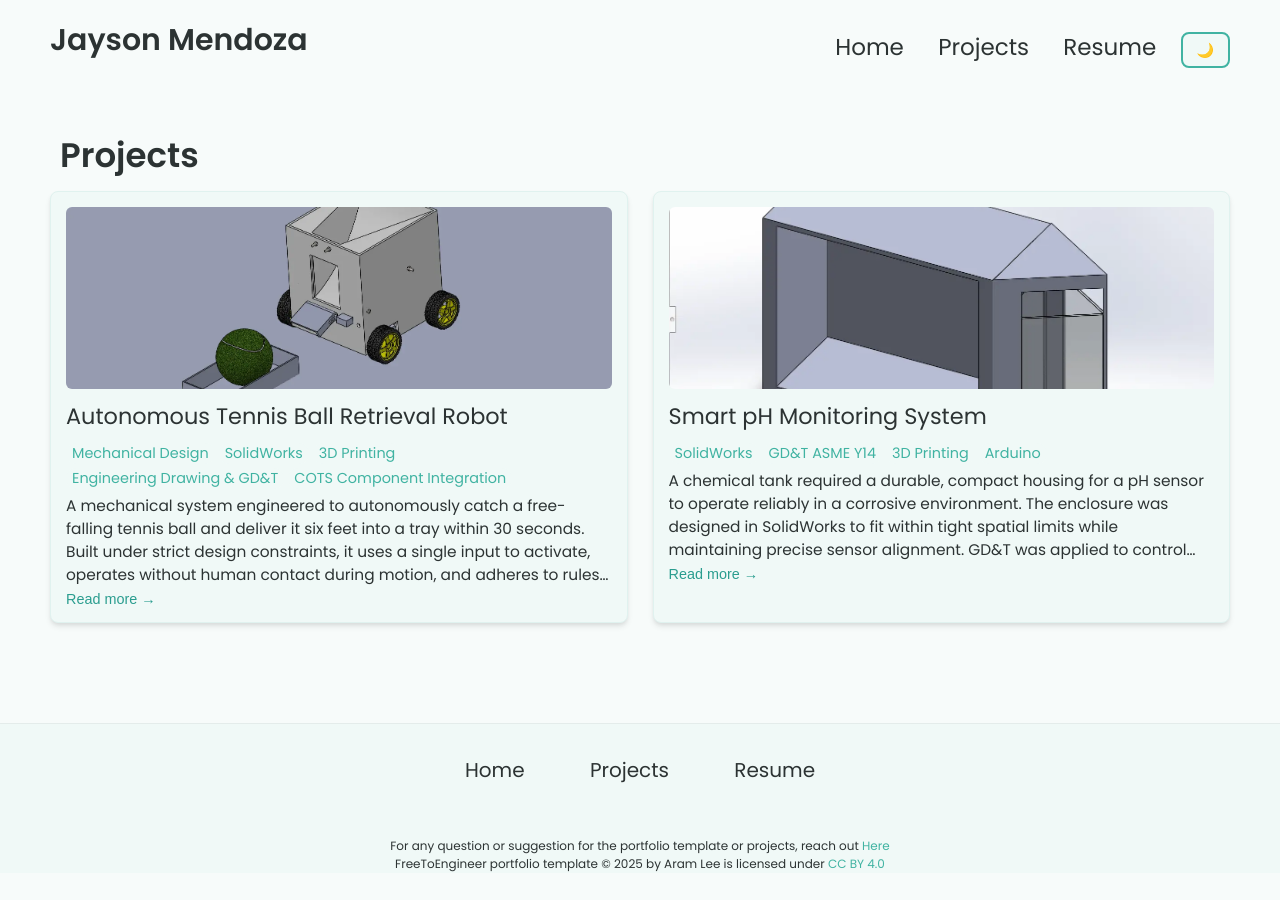
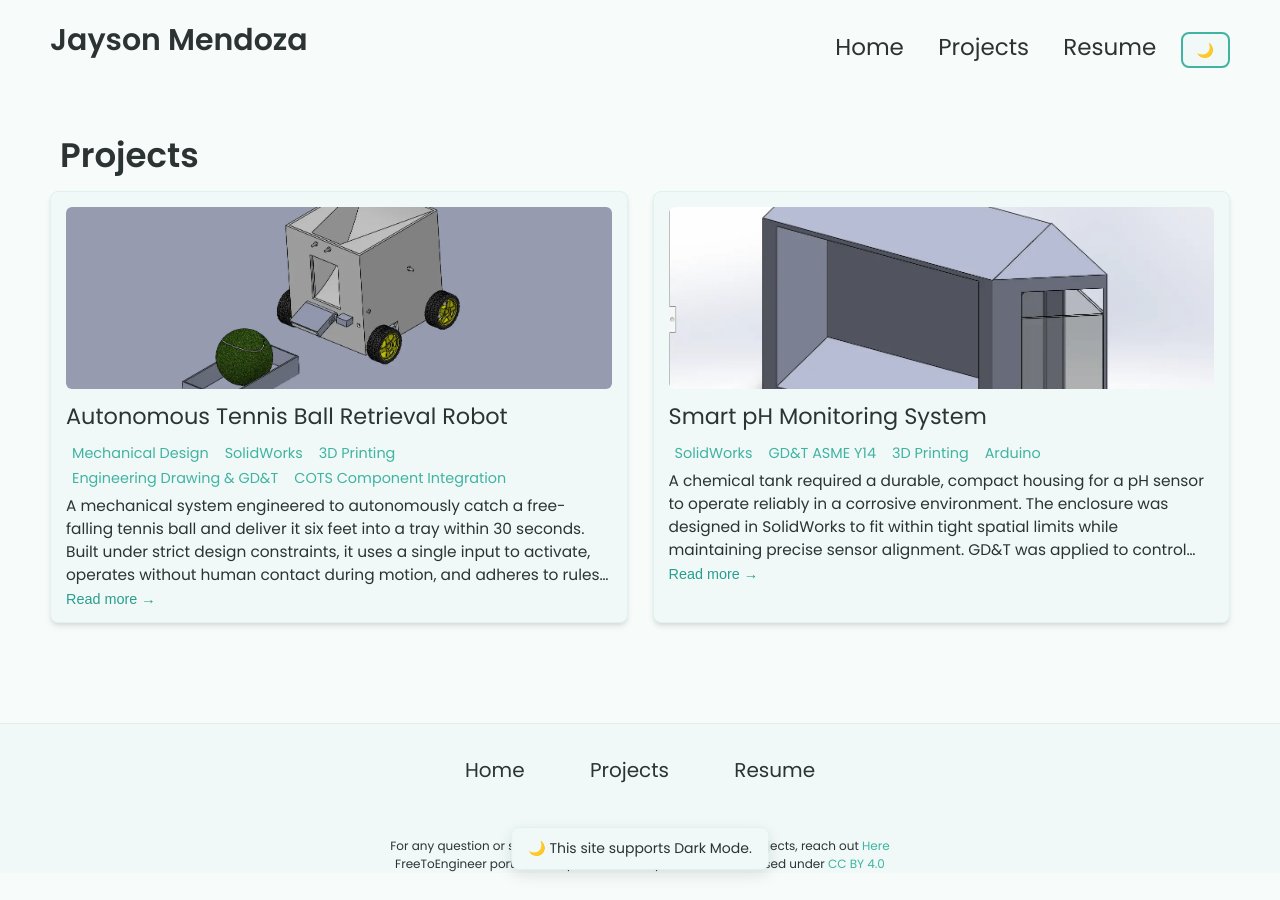
Before and after one commit to jaysonmendoza/jaysonmendoza.github.io, a Jekyll site: the page built from projects.html, in a window 1280 px wide. Built offline with Jekyll 4.4.1, drawn with Linux system fonts in a browser that asks for light colours; some of the changed lines change nothing that is shown.

Commit message:
Update wrapper.html

```diff
--- a/_layouts/wrapper.html
+++ b/_layouts/wrapper.html
@@ -1,3 +1,4 @@
+
 <!DOCTYPE html>
 <html lang="en">
 <head>
@@ -13,15 +14,6 @@
   <link rel="stylesheet" href="/css/styles.css" />
   <link rel="stylesheet" href="/css/syntax.css" />
 
-  <!-- Theme setup runs as early as possible -->
-  <script>
-    const savedTheme = localStorage.getItem('theme');
-    const prefersDark = window.matchMedia('(prefers-color-scheme: dark)').matches;
-    if (savedTheme === 'dark' || (!savedTheme && prefersDark)) {
-      document.documentElement.classList.add('dark-mode');
-    }
-  </script>
-
   <!-- Your site JS -->
   <script src="{{ '/assets/js/script.js' | relative_url }}"></script>
 
@@ -32,50 +24,54 @@
   <!-- NAVBAR -->
   {% include navbar.html %}
 
-  <!-- 🌙 DARK MODE TOGGLE + TOAST ONLY ON HOMEPAGE -->
-  {% if page.url == "/" %}
-    <button id="darkModeToggle" aria-label="Toggle Dark Mode">🌙</button>
-    <div id="themeTipToast" class="theme-toast" role="alert">
-      🌙 This site supports Dark Mode.
-    </div>
-  {% endif %}
-
-  <!-- MAIN CONTENT -->
+  <!-- Main page content -->
   <div class="page">{{ content }}</div>
 
   <!-- FOOTER -->
   {% include footer.html %}
 
-  <!-- 🌙 HOMEPAGE-ONLY SCRIPT FOR TOGGLE -->
-  {% if page.url == "/" %}
+  <!-- 🌙 Dark mode support popup -->
+  <div id="themeTipToast" class="theme-toast" role="alert">
+    🌙 This site supports Dark Mode.
+  </div>
+
+  <!-- 🌙 Theme + popup script -->
   <script>
+    // Theme toggle logic
     const toggle = document.getElementById('darkModeToggle');
+    const savedTheme = localStorage.getItem('theme');
+    const prefersDark = window.matchMedia('(prefers-color-scheme: dark)').matches;
 
     const applyTheme = (isDark) => {
-      document.documentElement.classList.toggle('dark-mode', isDark);
+      document.body.classList.toggle('dark-mode', isDark);
       localStorage.setItem('theme', isDark ? 'dark' : 'light');
       if (toggle) {
         toggle.textContent = isDark ? '🌞' : '🌙';
       }
     };
 
+    if (savedTheme === 'dark' || (!savedTheme && prefersDark)) {
+      applyTheme(true);
+    } else {
+      applyTheme(false);
+    }
+
     if (toggle) {
-      const isDark = document.documentElement.classList.contains('dark-mode');
-      toggle.textContent = isDark ? '🌞' : '🌙';
-
       toggle.addEventListener('click', () => {
-        const currentlyDark = document.documentElement.classList.contains('dark-mode');
-        applyTheme(!currentlyDark);
+        const isDark = document.body.classList.contains('dark-mode');
+        applyTheme(!isDark);
       });
     }
 
+    // 🚀 Show the dark mode toast on every page load
     const toast = document.getElementById('themeTipToast');
     if (toast) {
       toast.classList.add('show');
-      setTimeout(() => toast.classList.remove('show'), 5000);
+      setTimeout(() => {
+        toast.classList.remove('show');
+      }, 5000);
     }
   </script>
-  {% endif %}
 
 </body>
 </html>
```
